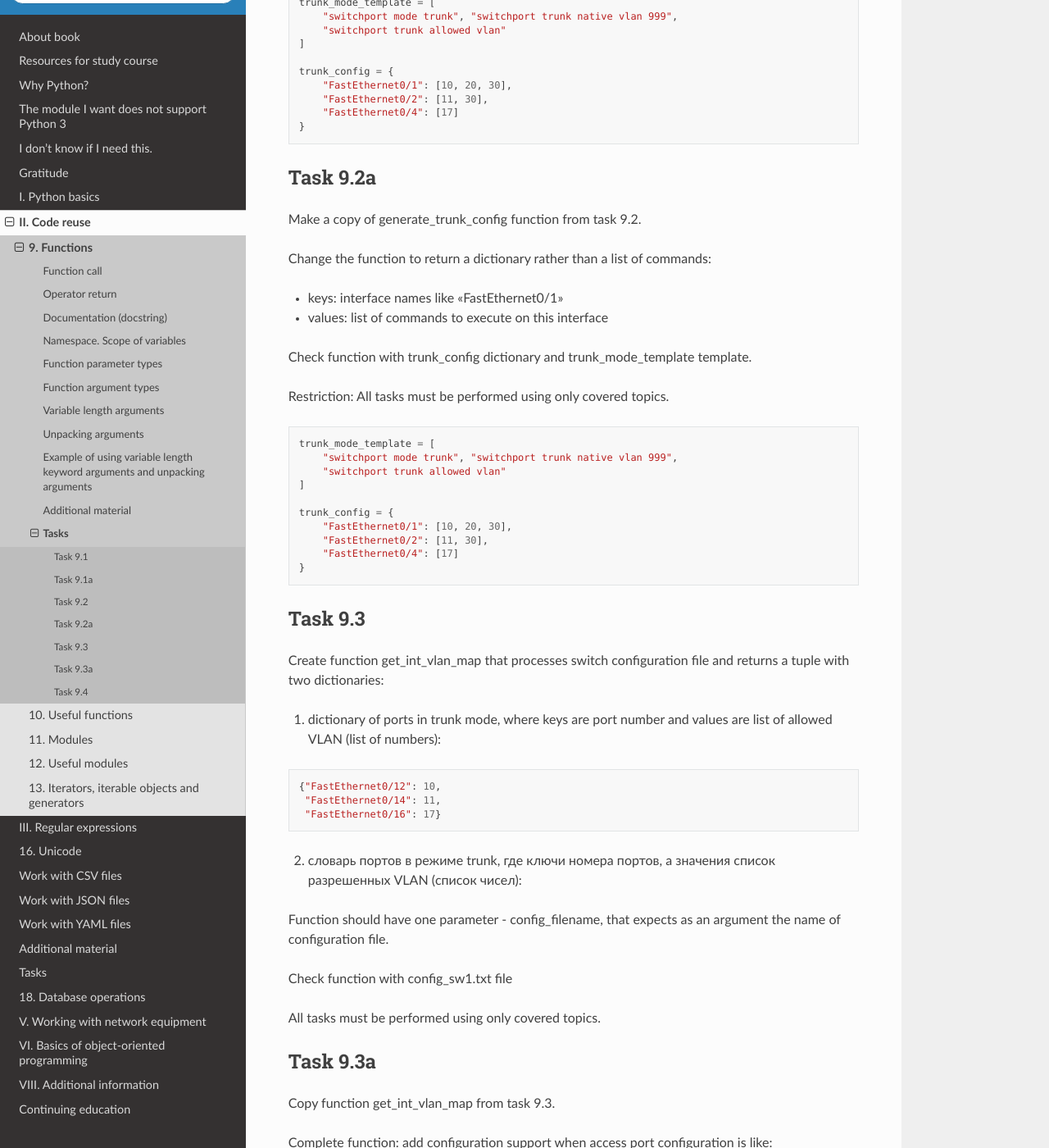
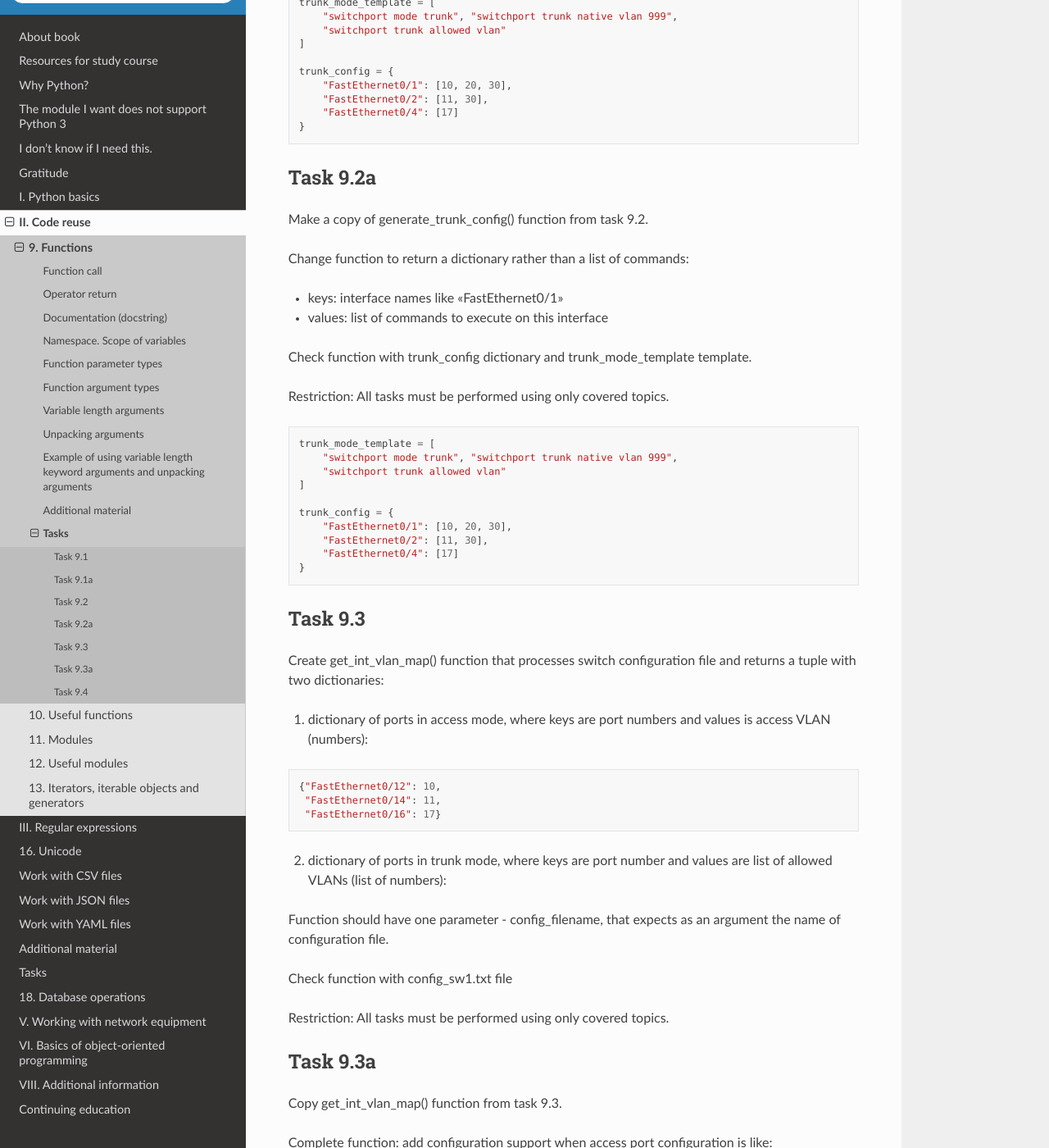
Before and after one commit to Aidar5/nattoeng, a Sphinx documentation site: the page built from docs/source/exercises/09_exercises.rst, in a window 1280 px wide and 1400 px high, scrolled down 3570 px. Shown: the whole window at 82% size. Built offline with Sphinx 7.4.7 and the Read the Docs theme 2.0.0, drawn with Linux system fonts in a browser that asks for light colours; pages that are not in the unit, such as notebooks, are missing from menus; some of the changed text lies outside the part shown.

Commit message:
Update 09_exercises.rst

```diff
--- a/docs/source/exercises/09_exercises.rst
+++ b/docs/source/exercises/09_exercises.rst
@@ -22,7 +22,7 @@ Function expects such arguments:
      "FastEthernet0/14": 11,
      "FastEthernet0/16": 17}
 
-2. access port configuration template in the form of a list of commands (list access_mode_template)
+2. access port configuration template in the form of a list of commands (access_mode_template list)
 
 Function should return a list of all ports in access mode with configuration based on template access_mode_template. There should be no line feed at the end of lines in the list.
 
@@ -82,7 +82,7 @@ Restriction: All tasks must be performed using only covered topics.
 Task 9.1a
 ~~~~~~~~~~~~
 
-Make a copy of generate_access_config function from task 9.1.
+Make a copy of generate_access_config() function from task 9.1.
 
 Complete script: enter an additional parameter that controls whether port-security will be configured:
 
@@ -90,7 +90,7 @@ Complete script: enter an additional parameter that controls whether port-securi
 * default is None
 * to configure port-security, list of *port-security* commands should be passed as a value (in port_security_template list)
 
-Function should return a list of all ports in access mode with configuration based on the template access_mode_template and template port_security_template if it has been passed. There should be no line feed at the end of lines in the list.
+Function should return a list of all ports in access mode with configuration based on access_mode_template template and template port_security_template template if it has been passed. There should be no line feed at the end of lines in the list.
 
 
 Check function with access_config dictionary, with and without port-security configuration generation.
@@ -125,7 +125,7 @@ Restriction: All tasks must be performed using only covered topics.
 Task 9.2
 ~~~~~~~~~~~
 
-Create a generate_trunk_config function that generates configuration for trunk ports.
+Create a generate_trunk_config() function that generates configuration for trunk ports.
 
 Function should have such parameters:
 
@@ -141,7 +141,7 @@ Function should have such parameters:
 
 Function should return a list of commands with configuration based on specified ports and trunk_mode_template template. There should be no line feed at the end of lines in the list.
 
-Check function with trunk_config dictionaryand list of commands trunk_mode_template. If this check is successful, check function again with trunk_config_2 dictionary and make sure that the resulting list contains correct interface and vlan numbers.
+Check function with trunk_config dictionary and list of commands trunk_mode_template. If this check is successful, check function again with trunk_config_2 dictionary and make sure that the resulting list contains correct interface and vlan numbers.
 
 
 Example of resulting list (line feed after each item is made for ease of reading):
@@ -179,9 +179,9 @@ Restriction: All tasks must be performed using only covered topics.
 Task 9.2a
 ~~~~~~~~~~~~
 
-Make a copy of generate_trunk_config function from task 9.2.
+Make a copy of generate_trunk_config() function from task 9.2.
 
-Change the function to return a dictionary rather than a list of commands:
+Change function to return a dictionary rather than a list of commands:
 
 * keys: interface names like "FastEthernet0/1"
 * values: list of commands to execute on this interface
@@ -207,9 +207,9 @@ Restriction: All tasks must be performed using only covered topics.
 Task 9.3
 ~~~~~~~~~~~
 
-Create function get_int_vlan_map that processes switch configuration file and returns a tuple with two dictionaries:
+Create get_int_vlan_map() function that processes switch configuration file and returns a tuple with two dictionaries:
 
-1. dictionary of ports in trunk mode, where keys are port number and values are list of allowed VLAN (list of numbers):
+1. dictionary of ports in access mode, where keys are port numbers and values is access VLAN (numbers):
 
 .. code:: python
 
@@ -217,7 +217,7 @@ Create function get_int_vlan_map that processes switch configuration file and re
      "FastEthernet0/14": 11,
      "FastEthernet0/16": 17}
 
-2. словарь портов в режиме trunk, где ключи номера портов, а значения список разрешенных VLAN (список чисел):
+2. dictionary of ports in trunk mode, where keys are port number and values are list of allowed VLANs (list of numbers):
 
 .. code:: python
     {"FastEthernet0/1": [10, 20],
@@ -228,13 +228,13 @@ Function should have one parameter - config_filename, that expects as an argumen
 
 Check function with config_sw1.txt file
 
-All tasks must be performed using only covered topics.
+Restriction: All tasks must be performed using only covered topics.
 
 
 Task 9.3a
 ~~~~~~~~~~~~
 
-Copy function get_int_vlan_map from task 9.3.
+Copy get_int_vlan_map() function from task 9.3.
 
 Complete function: add configuration support when access port configuration is like:
 
@@ -263,7 +263,7 @@ Restriction: All tasks must be performed using only covered topics.
 Task 9.4
 ~~~~~~~~~~~
 
-Create a function convert_config_to_dict that processes switch configuration file and returns dictionary:
+Create convert_config_to_dict() function that processes switch configuration file and returns dictionary:
 
 * All top-level commands (global configuration mode) will be the keys.
 * If top-level command has a sub-command, it must be in value of corresponding key as a list (spaces at the beginning of line should be removed).
@@ -271,7 +271,7 @@ Create a function convert_config_to_dict that processes switch configuration fil
 
 Function should have one parameter - config_filename, that expects as an argument the name of configuration file.
 
-When processing a configuration file, you should ignore lines that start with "!" as well as the lines that contain words from * ignore * list. To check whether to ignore a line, use ignore_command() function.
+When processing a configuration file, you should ignore lines that start with "!" as well as the lines that contain words from *ignore* list. To check whether to ignore a line, use ignore_command() function.
 
 Check function with config_sw1.txt file
 
```
